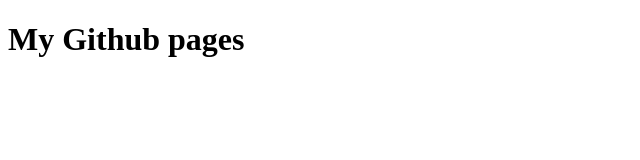
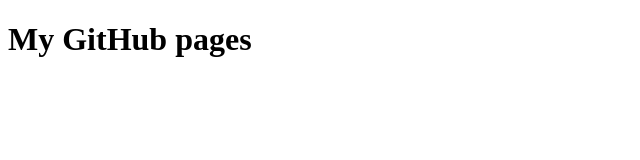
Before and after one commit to tomekczernek/tomekczernek.github.io, a plain HTML site: page index.html in a window 1280 px wide. Shown: the whole page, without its empty margins (0-640 px from the left). Drawn offline with Linux system fonts and the light colour scheme.

Commit message:
Update index.html

```diff
--- a/index.html
+++ b/index.html
@@ -5,7 +5,7 @@
 </head>
 <body>
 
-<h1>My Github pages</h1>
+<h1>My GitHub pages</h1>
 
 </body>
 </html>
```
